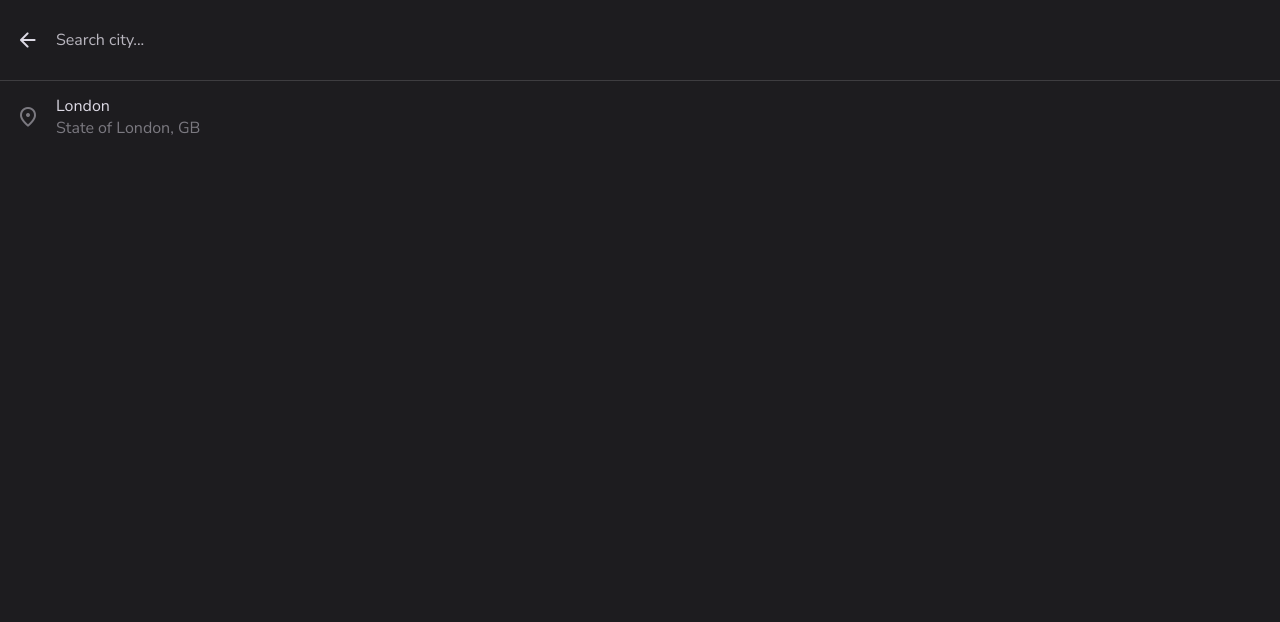
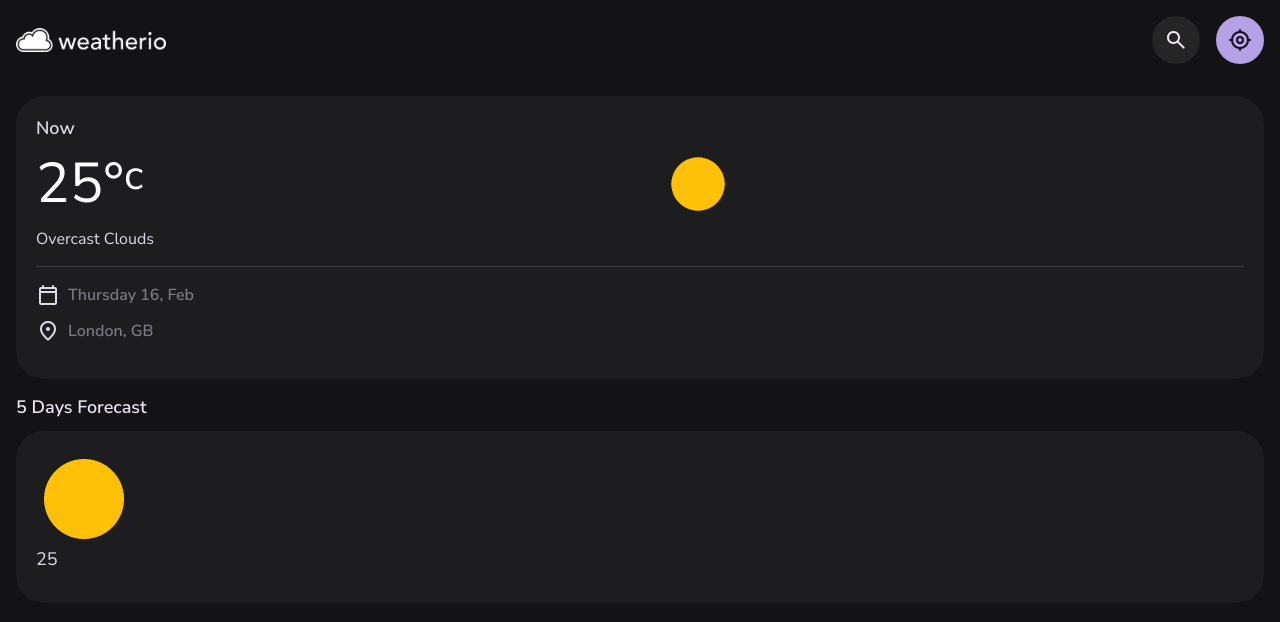
Before and after one commit to longvu27/weatherrio, a plain HTML site: page index.html in a window 1280 px wide. Drawn offline with Linux system fonts and the light colour scheme.

Commit message:
Forest cast

```diff
--- a/assets/css/style.css
+++ b/assets/css/style.css
@@ -275,9 +275,67 @@ body {
 .btn-primary[aria-disabled]::before {
     display: none;
 }
+
+.card {
+    background-color: var(--surface);
+    color: var(--on-surface);
+}
+
+.card-lg {
+    border-radius: var(--radius-28);
+    padding: 20px;
+}
+
+.card-sm {
+    padding: 16px;
+    border-radius: var(--radius-16);
+}
+
+.heading {
+    color: var(--white);
+    font-size: var(--heading);
+    line-height: 1.1;
+}
+
+.title-1 {
+    font-size: var(--title-1);
+}
+
+.title-2 {
+    font-size: var(--title-2);
+    margin-block-end: 12px;
+}
+
+.title-3 {
+    font-size: var(--title-3);
+    font-weight: var(--weight-semiBold);
+}
+
+.body-1 {
+    font-size: var(--body-1);
+}
+
+.body-2 {
+    font-size: var(--body-2);
+    font-weight: var(--weight-semiBold);
+}
+
+.body-3 {
+    font-size: var(--body-3);
+}
+
+.label-1 {
+    font-size: var(--label-1);
+}
+
+.label-2 {
+    font-size: var(--label-2);
+}
+
 /*-----------------------------------*\
   #HEADER
 \*-----------------------------------*/
+
 header .btn-primary .span {
     display: none;
 }
@@ -405,14 +463,94 @@ header .btn-primary .span {
     inset: 0;
     box-shadow: none;
 }
+
+
+/*-----------------------------------*\
+  #MAIN
+\*-----------------------------------*/
+
+.main {
+    height: calc(100vh - 80px);
+    overflow: hidden;
+}
+
+article.container {
+    position: relative;
+    display: grid;
+    grid-auto-columns: minmax(0,1fr);
+    gap: 20px;
+    height: 100%;
+    overflow-y: auto;
+}
+
+article.container::-webkit-scrollbar-thumb {
+    background-color: transparent;
+}
+
+article.container:is(:hover, :focus-within)::-webkit-scrollbar-thumb {
+    background-color: var(--white-alpha-8);
+}
+
+article.container::-webkit-scrollbar-button {height: 10px}
+
+article.container::before {
+    content: "";
+    position: fixed;
+    bottom: 0;
+    width: 100%;
+    height: 40px;
+    background-image: var(--gradient-1);
+    pointer-events: none;
+    z-index: 1;
+}
+
+.section:not(:last-child) {
+    margin-block-end: 16px;
+}
 /*-----------------------------------*\
   #CURRENT WEATHER
 \*-----------------------------------*/
 
+.current-weather-card .weapper {
+    margin-block: 12px;
+    display: flex;
+    gap: 8px;
+    align-items: center;
+}
+
+.current-weather-card .weather-icon {
+    margin-inline: auto;
+}
+
+.current-weather-card > .body-3 {
+    text-transform: capitalize;
+}
+
+.current-weather-card .meta-list {
+    margin-block: 16px;
+    padding-block-start: 16px;
+    border-block-start: 1px solid var(--outline);
+}
+
+.current-weather-card .meta-item {
+    display: flex;
+    align-items: center;
+    gap: 8px;
+}
+
+.current-weather-card .meta-item:not(:last-child) {
+    margin-block-end: 12px;
+}
+
+.current-weather-card .meta-text {
+    color: var(--on-surface-variant)
+}
 
 /*-----------------------------------*\
   #HIGHLIGHTS
 \*-----------------------------------*/
+
+
 
 
 /*-----------------------------------*\
--- a/index.html
+++ b/index.html
@@ -34,7 +34,7 @@
             <img src="./assets/images/logo.png" width="364" height="58" alt="logo">
         </a>
 
-        <div class="search-view active">
+        <div class="search-view">
             <div class="search-wrapper">
                 <input type="search" name="search" placeholder="Search city..." class="search-filed" autocomplete="off">
                 <span class="m-icon">Search</span>
@@ -75,5 +75,53 @@
 
 </header>
 
+<!--Main-->
+<main>
+    <article class="container">
+        <div class="content-left">
+        <!-- Current weather -->
+            <section class="section current-weather" aria-label="current weather">
+                <div class="card card-lg current-weather-card">
+                    <h2 class="title-2 card-title">Now</h2>
+                    <div class="weapper">
+                        <p class="heading">25°<sup>c</sup></p>
+                        <img src="./assets/images/weather_icons/01d.png" alt="Overcast Clouds" width="64px" height="64" class="weather-icon">
+                    </div>
+                    <p class="body-3">Overcast Clouds</p>
+                    <ul class="meta-list">
+                        <li class="meta-item">
+                            <span class="m-icon">calendar_today</span>
+                        <p class="title-3 meta-text">Thursday 16, Feb</p>
+                        </li>
+                        <li class="meta-item">
+                            <span class="m-icon">location_on</span>
+                            <p class="title-3 meta-text">London, GB</p>
+                        </li>
+                    </ul>
+                </div>
+            </section>
+
+
+        <!--  Forest cast-->
+        <section class="section forecast" aria-labelledby="forecast-label">
+            <h2 class="title-2" id="forecast-label">5 Days Forecast</h2>
+
+            <div class="card card-lg forecast-card">
+                <ul>
+                    <li class="card-item">
+                        <div class="icon-wrapper">
+                            <img src="./assets/images/weather_icons/01d.png"  alt="Overcast Clouds" class="weather-icon">
+                            <span class="span">
+                                <p class="title-2">25</p>
+                            </span>
+                        </div>
+                    </li>
+                </ul>
+            </div>
+        </section>
+
+        </div>
+    </article>
+</main>
 </body>
 </html>
```
